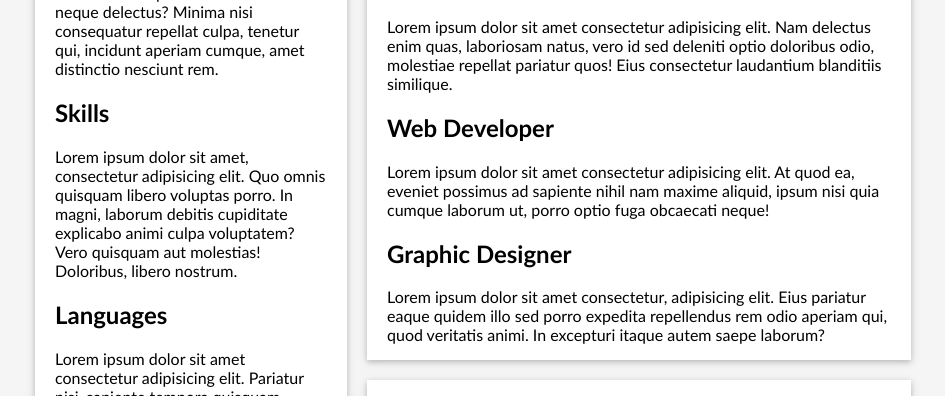
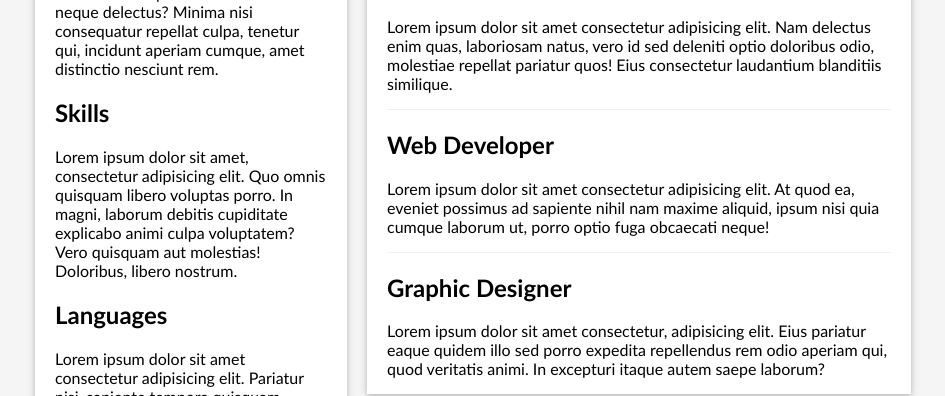
Before and after one commit to mahendra-gangurde/UI-Demo, a plain HTML site: page Flex-Box/index.html in a window 1280 px wide. Shown: the part 134-530 px from the top of the page, without its empty margins (157-1102 px from the left). Drawn offline with Linux system fonts and the light colour scheme.

Commit message:
Update main.css

```diff
--- a/Flex-Box/main.css
+++ b/Flex-Box/main.css
@@ -4,6 +4,10 @@ body {
   margin: 0;
 }
 
+hr {
+  border: 0;
+  border-top: 1px solid #eee;
+}
 
 .bg-white {
   xbackground-color: white;
@@ -54,6 +58,14 @@ body {
   background-color: white;
 }
 
+#education div,
+#work-experience div {
+  border-bottom: 1px solid #f1f1f1;
+}
+#education div:last-child,
+#work-experience div:last-child {
+  border-bottom: none;
+}
 .footer {
   width: 100%;
   text-align: center;
@@ -101,6 +113,7 @@ body {
     width: 100%;
     background-color: white;
   }
+
   .footer {
     margin-top: 0px;
   }
```
